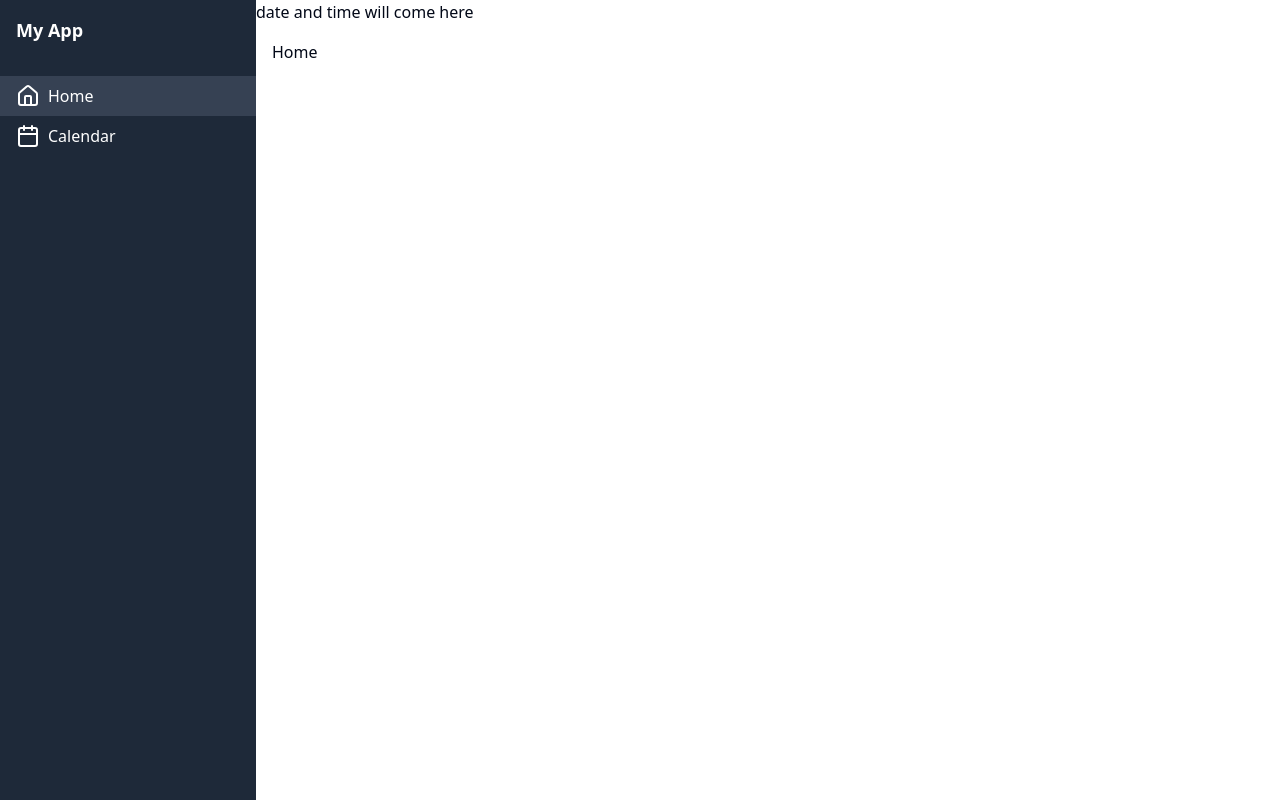
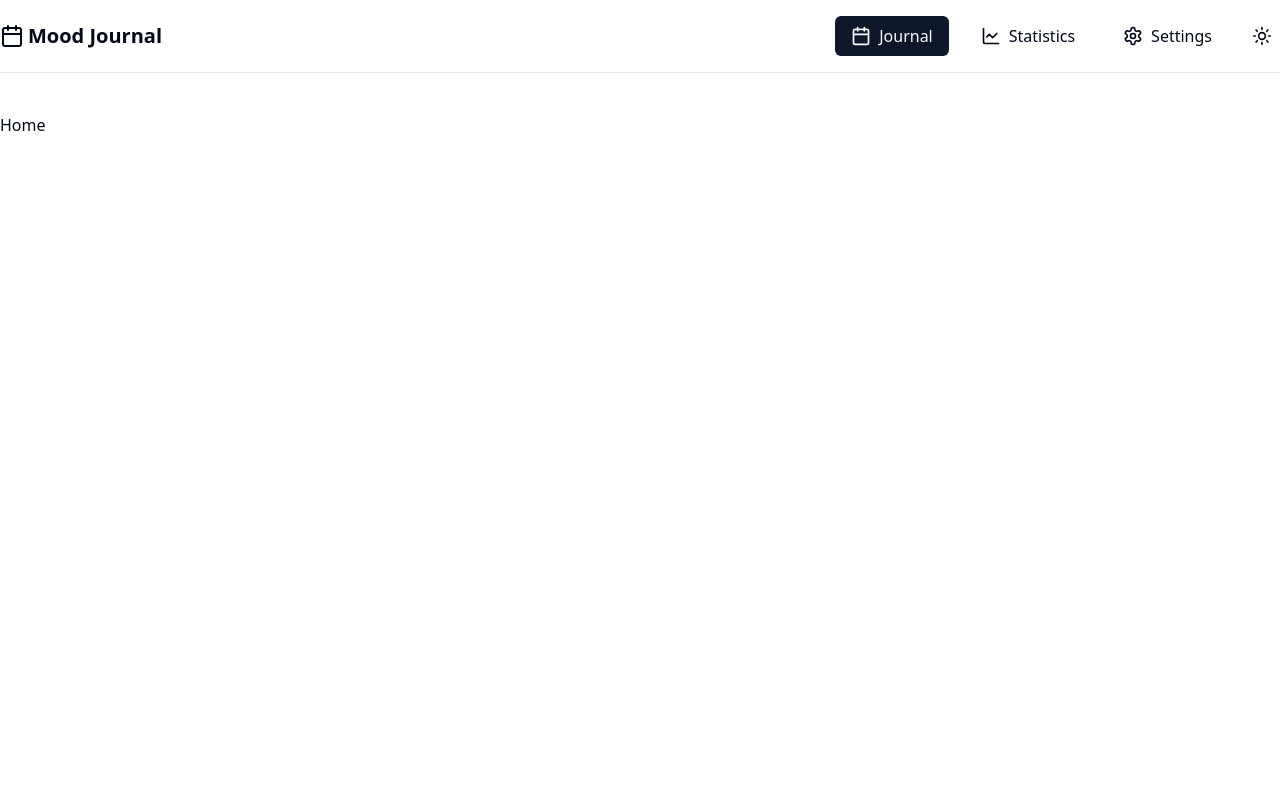
Before and after one commit to vickydarlinn/mood-journal, a React (Vite) app: page / in a window 1280 px wide. Built offline with nearby package versions, Linux system fonts and the light colour scheme.

Commit message:
feat:setup theme

```diff
--- /dev/null
+++ b/src/components/Header.jsx
@@ -0,0 +1,65 @@
+import React from "react";
+import { Link, useLocation } from "react-router-dom";
+import { useTheme } from "./ThemeProvider";
+import {
+  Calendar,
+  ChartLine,
+  Settings as SettingsIcon,
+  Sun,
+  Moon,
+} from "lucide-react";
+
+const Header = () => {
+  const location = useLocation();
+  const { theme, setTheme } = useTheme();
+
+  const toggleTheme = () => {
+    setTheme(theme === "light" ? "dark" : "light");
+  };
+
+  const getNavItemClass = (path) => {
+    const baseClass =
+      "flex items-center gap-2 px-4 py-2 rounded-md transition-colors";
+    const activeClass = "bg-primary text-primary-foreground";
+    const inactiveClass = "hover:bg-muted";
+
+    return `${baseClass} ${location.pathname === path ? activeClass : inactiveClass}`;
+  };
+
+  return (
+    <div className="container mx-auto mb-6 flex items-center justify-between border-b py-4">
+      <div className="flex items-center gap-1 text-xl font-bold">
+        <Calendar className="h-6 w-6" />
+        <span>Mood Journal</span>
+      </div>
+
+      <div className="flex gap-4">
+        <Link to="/" className={getNavItemClass("/")}>
+          <Calendar className="h-5 w-5" />
+          <span className="hidden md:inline">Journal</span>
+        </Link>
+        <Link to="/statistics" className={getNavItemClass("/statistics")}>
+          <ChartLine className="h-5 w-5" />
+          <span className="hidden md:inline">Statistics</span>
+        </Link>
+        <Link to="/settings" className={getNavItemClass("/settings")}>
+          <SettingsIcon className="h-5 w-5" />
+          <span className="hidden md:inline">Settings</span>
+        </Link>
+        <button
+          onClick={toggleTheme}
+          className="hover:bg-muted rounded-md p-2 transition-colors"
+          aria-label="Toggle theme"
+        >
+          {theme === "light" ? (
+            <Moon className="h-5 w-5" />
+          ) : (
+            <Sun className="h-5 w-5" />
+          )}
+        </button>
+      </div>
+    </div>
+  );
+};
+
+export default Header;
--- /dev/null
+++ b/src/components/ThemeProvider.jsx
@@ -0,0 +1,59 @@
+import { createContext, useContext, useEffect, useState } from "react";
+
+const initialState = {
+  theme: "system",
+  setTheme: () => null,
+};
+
+const ThemeProviderContext = createContext(initialState);
+
+export function ThemeProvider({
+  children,
+  defaultTheme = "system",
+  storageKey = "theme",
+  ...props
+}) {
+  const [theme, setThemeState] = useState(
+    () => localStorage.getItem(storageKey) || defaultTheme,
+  );
+
+  useEffect(() => {
+    const root = window.document.documentElement;
+
+    root.classList.remove("light", "dark");
+
+    if (theme === "system") {
+      const systemTheme = window.matchMedia("(prefers-color-scheme: dark)")
+        .matches
+        ? "dark"
+        : "light";
+      root.classList.add(systemTheme);
+      return;
+    }
+
+    root.classList.add(theme);
+  }, [theme]);
+
+  const value = {
+    theme,
+    setTheme: (newTheme) => {
+      localStorage.setItem(storageKey, newTheme);
+      setThemeState(newTheme);
+    },
+  };
+
+  return (
+    <ThemeProviderContext.Provider {...props} value={value}>
+      {children}
+    </ThemeProviderContext.Provider>
+  );
+}
+
+export const useTheme = () => {
+  const context = useContext(ThemeProviderContext);
+
+  if (context === undefined)
+    throw new Error("useTheme must be used within a ThemeProvider");
+
+  return context;
+};
--- a/src/layouts/MainLayout.jsx
+++ b/src/layouts/MainLayout.jsx
@@ -1,59 +1,15 @@
-import React from "react";
-import { Outlet, NavLink } from "react-router-dom";
-import { navItems } from "../config";
+import { Outlet } from "react-router-dom";
+import Header from "../components/Header";
 
-const MainLayout = () => {
+const Layout = () => {
   return (
-    <div className="flex h-screen">
-      {/* Left sidebar for big screens */}
-      <aside className="hidden bg-gray-800 text-white sm:flex sm:w-28 sm:flex-col lg:w-64">
-        <div className="p-4 text-lg font-bold">My App</div>
-        <nav className="mt-4">
-          {navItems.map((item) => (
-            <NavLink
-              key={item.to}
-              to={item.to}
-              className={({ isActive }) =>
-                `flex items-center justify-center gap-2 px-4 py-2 hover:bg-gray-700 lg:justify-start ${
-                  isActive ? "bg-gray-700" : ""
-                }`
-              }
-            >
-              {<item.icon />}
-              <span className="hidden lg:inline">{item.label}</span>
-            </NavLink>
-          ))}
-        </nav>
-      </aside>
-
-      {/* Main area */}
-      <div className="flex flex-1 flex-col">
-        <div>date and time will come here</div>
-        <main className="flex-1 overflow-auto p-4 pb-16 sm:pb-4">
-          <Outlet />
-        </main>
-
-        {/* Bottom nav for small screens */}
-        <nav className="fixed bottom-0 left-0 flex w-full border-t bg-white sm:hidden">
-          {navItems.map((item) => (
-            <NavLink
-              key={item.to}
-              to={item.to}
-              end
-              className={({ isActive }) =>
-                `flex flex-1 flex-col items-center justify-center py-2 text-center hover:bg-gray-100 ${
-                  isActive ? "bg-gray-200 font-semibold" : ""
-                }`
-              }
-            >
-              <div className="text-center">{<item.icon />}</div>
-              <div className="mt-1 text-xs">{item.label}</div>
-            </NavLink>
-          ))}
-        </nav>
-      </div>
+    <div className="bg-background text-foreground min-h-screen">
+      <Header />
+      <main className="container mx-auto py-4">
+        <Outlet />
+      </main>
     </div>
   );
 };
 
-export default MainLayout;
+export default Layout;
--- a/src/main.jsx
+++ b/src/main.jsx
@@ -3,11 +3,14 @@ import { createRoot } from "react-dom/client";
 import "./index.css";
 import App from "./App.jsx";
 import { BrowserRouter } from "react-router-dom";
+import { ThemeProvider } from "./components/ThemeProvider.jsx";
 
 createRoot(document.getElementById("root")).render(
   <StrictMode>
     <BrowserRouter>
-      <App />
+      <ThemeProvider>
+        <App />
+      </ThemeProvider>
     </BrowserRouter>
-  </StrictMode>
+  </StrictMode>,
 );
```
